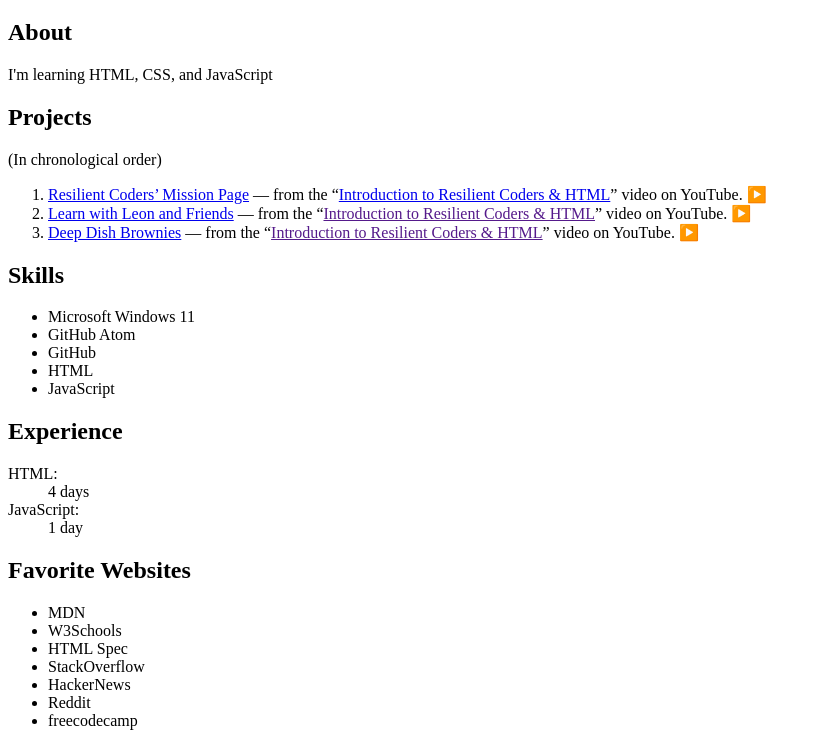
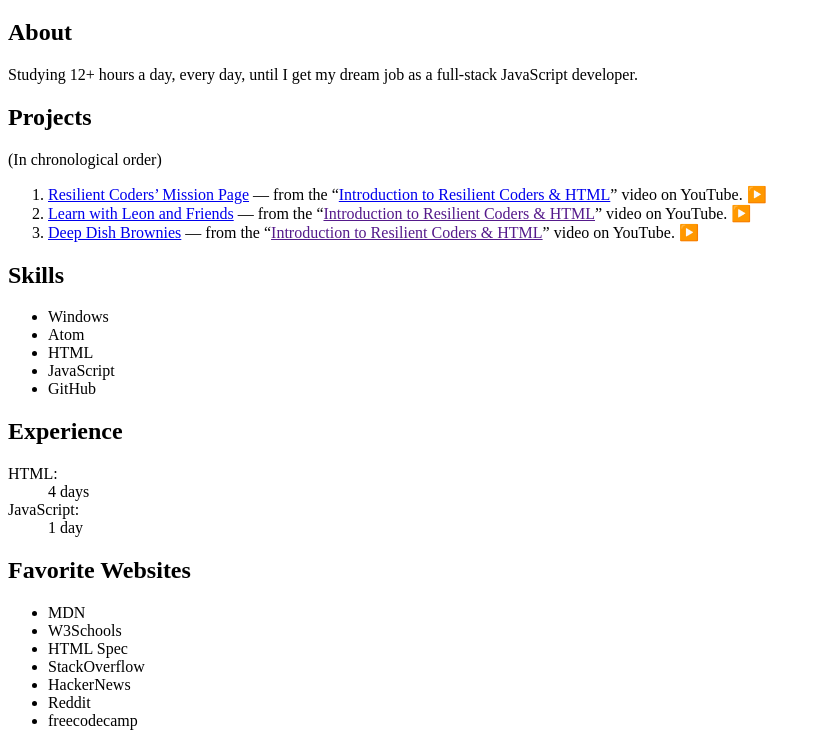
Before and after one commit to tildephil/tildephil.github.io, a plain HTML site: page index.html in a window 1280 px wide. Shown: the part 62-800 px from the top of the page, without its empty margins (0-821 px from the left). Drawn offline with Linux system fonts and the light colour scheme.

Commit message:
Update index.html

```diff
--- a/index.html
+++ b/index.html
@@ -9,8 +9,7 @@
     <h1>Hello #100Devs 👋🏻</h1>
     <section>
       <h2>About</h2>
-      <p>I'm learning HTML, CSS, and JavaScript </p>
-      <p></p>
+      <p>Studying 12+ hours a day, every day, until I get my dream job as a full-stack JavaScript developer.</p>
     </section>
     <section>
       <hgroup>
@@ -26,11 +25,11 @@
     <section>
       <h2>Skills</h2>
       <ul>
-        <li>Microsoft Windows 11</li>
-        <li>GitHub Atom</li>
-        <li>GitHub</li>
+        <li>Windows</li>
+        <li>Atom</li>
         <li>HTML</li>
         <li>JavaScript</li>
+        <li>GitHub</li>
       </ul>
     </section>
     <section>
```
